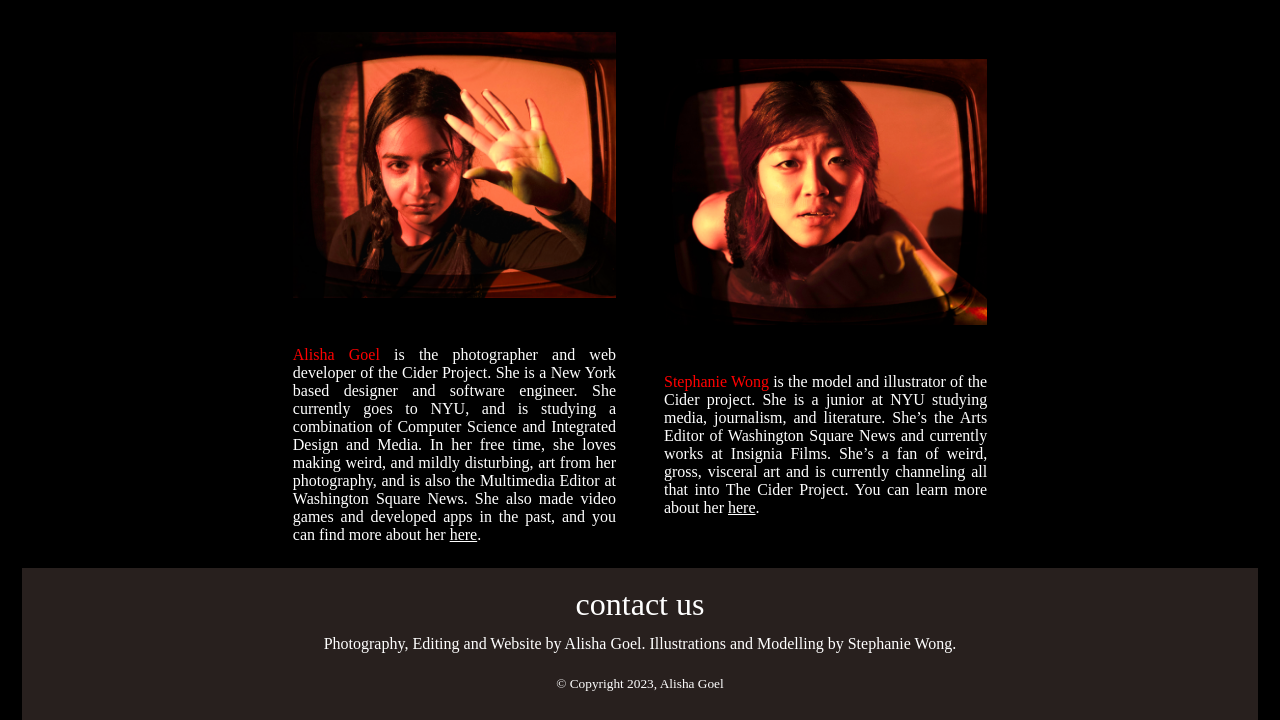
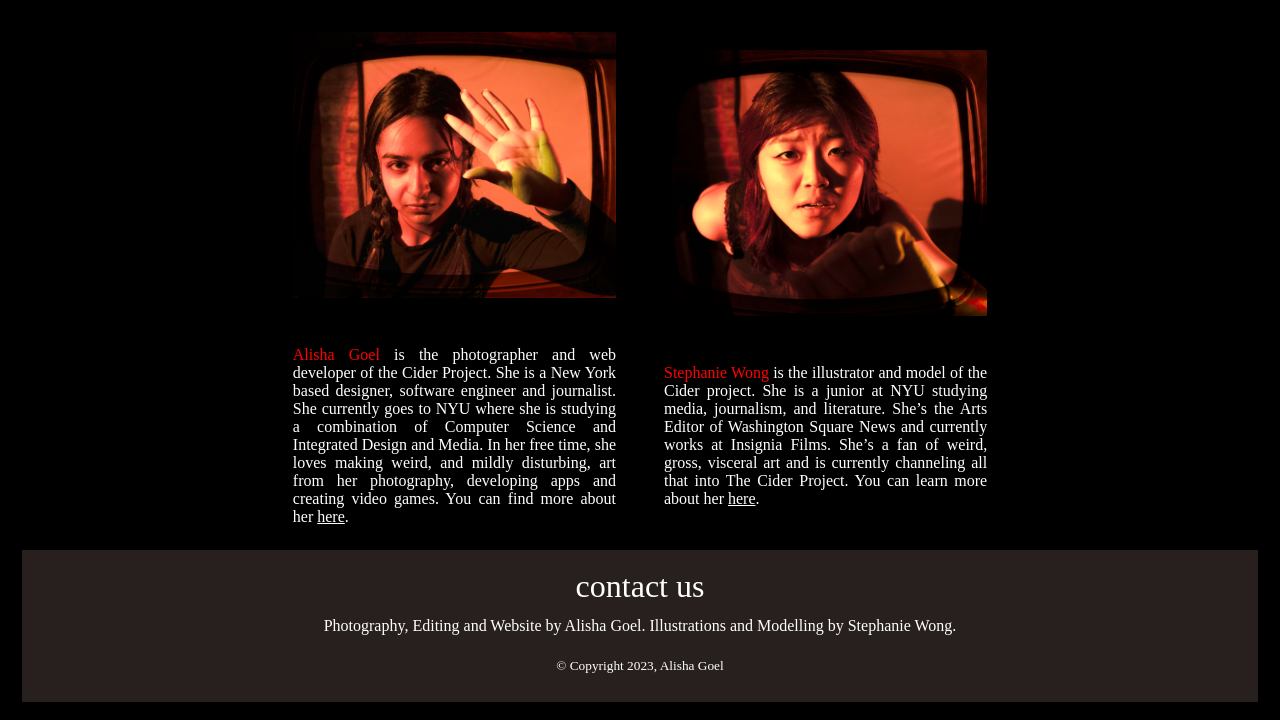
Before and after one commit to alishagoel/ciderproject, a plain HTML site: page index.html in a window 1280 px wide. Shown: the part 690-1410 px from the top of the page. Drawn offline with Linux system fonts and the light colour scheme; a web font is replaced by a local one.

Commit message:
new updates

```diff
--- a/index.html
+++ b/index.html
@@ -27,10 +27,10 @@
 	</div>
 	<div class="artistBio">
 		<div><img class="artistImg" src="101.jpg">
-			<p class="artistBiop"><span class="name">Alisha Goel</span> is the photographer and web developer of the Cider Project. She is a New York based designer and software engineer. She currently goes to NYU, and is studying a combination of Computer Science and Integrated Design and Media. In her free time, she loves making weird, and mildly disturbing, art from her photography, and is also the Multimedia Editor at Washington Square News. She also made video games and developed apps in the past, and you can find more about her <a class="underlines" href="https://www.linkedin.com/in/alisha-goel-10128222b/">here</a>.</p>
+			<p class="artistBiop"><span class="name">Alisha Goel</span> is the photographer and web developer of the Cider Project. She is a New York based designer, software engineer and journalist. She currently goes to NYU where she is studying a combination of Computer Science and Integrated Design and Media. In her free time, she loves making weird, and mildly disturbing, art from her photography, developing apps and creating video games. You can find more about her <a class="underlines" href="https://www.linkedin.com/in/alisha-goel-10128222b/">here</a>.</p>
 			</div>
 		<div><img class="artistImg" src="100.jpg">
-			<p class="artistBiop"><span class="name">Stephanie Wong</span> is the model and illustrator of the Cider project. She is a junior at NYU studying media, journalism, and literature. She’s the Arts Editor of Washington Square News and currently works at Insignia Films. She’s a fan of weird, gross, visceral art and is currently channeling all that into The Cider Project. You can learn more about her <a class="underlines "href="https://www.linkedin.com/in/stephanie-wong03/">here</a>.</p>
+			<p class="artistBiop"><span class="name">Stephanie Wong</span> is the illustrator and model of the Cider project. She is a junior at NYU studying media, journalism, and literature. She’s the Arts Editor of Washington Square News and currently works at Insignia Films. She’s a fan of weird, gross, visceral art and is currently channeling all that into The Cider Project. You can learn more about her <a class="underlines "href="https://www.linkedin.com/in/stephanie-wong03/">here</a>.</p>
 		</div>
 	</div>
 	<div class="footer">
--- a/style.css
+++ b/style.css
@@ -83,6 +83,10 @@ p{
 a, a:visited, a:active{
 	color: white;
 	text-decoration: none;
+}
+
+a:hover{
+	text-decoration: underline;
 }
 
 .fullImage{
```
